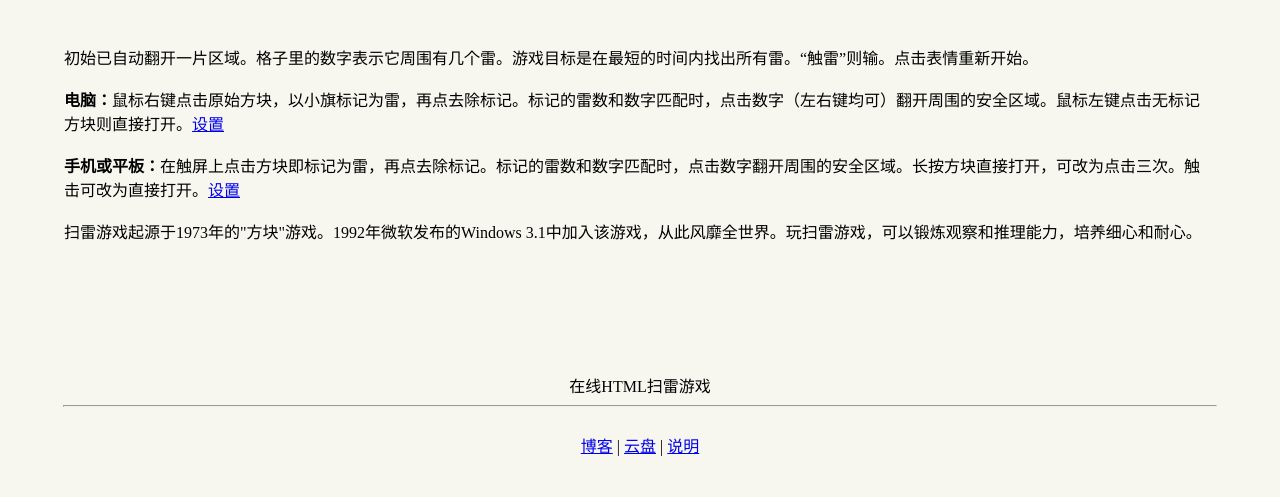
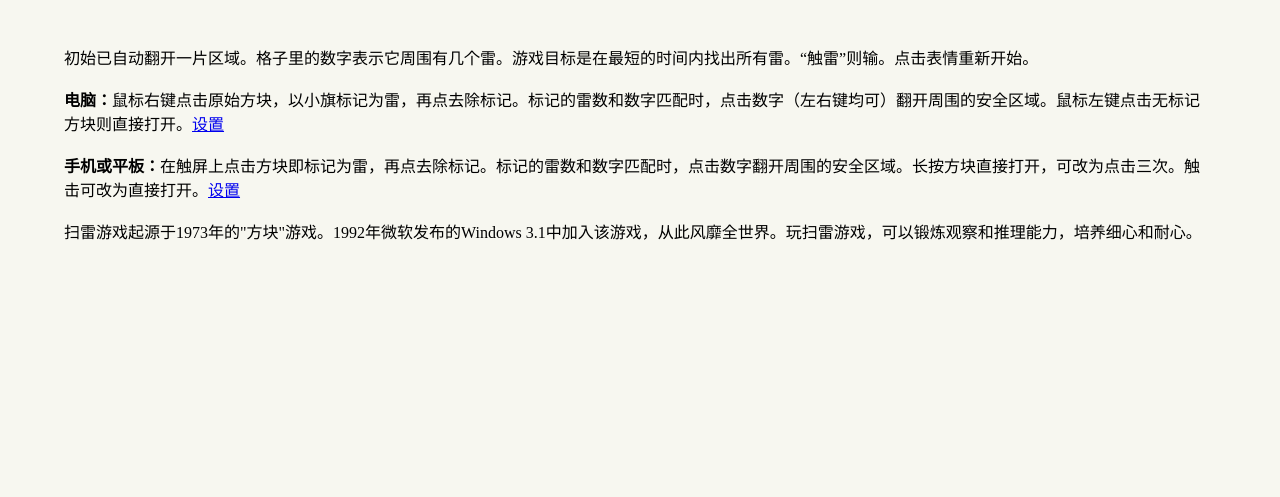
Before and after one commit to DeJaVuSy/saolei, a plain HTML site: page index.html in a window 1280 px wide. Shown: the part 153-650 px from the top of the page. Drawn offline with Linux system fonts and the light colour scheme; a script that the page names is missing.

Commit message:
Update index.html
删除无用元素

```diff
--- a/index.html
+++ b/index.html
@@ -126,13 +126,9 @@ border-bottom-color: #fff;
 
 
 
-<div style="margin-top:2rem;">
+<!-- <div style="margin-top:2rem;">
 在线HTML扫雷游戏
-<hr width="90%">
-<br>
-<a href="https://kkp.nz">博客</a> | <a href="https://pan.kkp.nz">云盘</a> | <a href="about.html">说明</a>
-<br><br><br>
-</div>
+</div> -->
 
 
 
```
